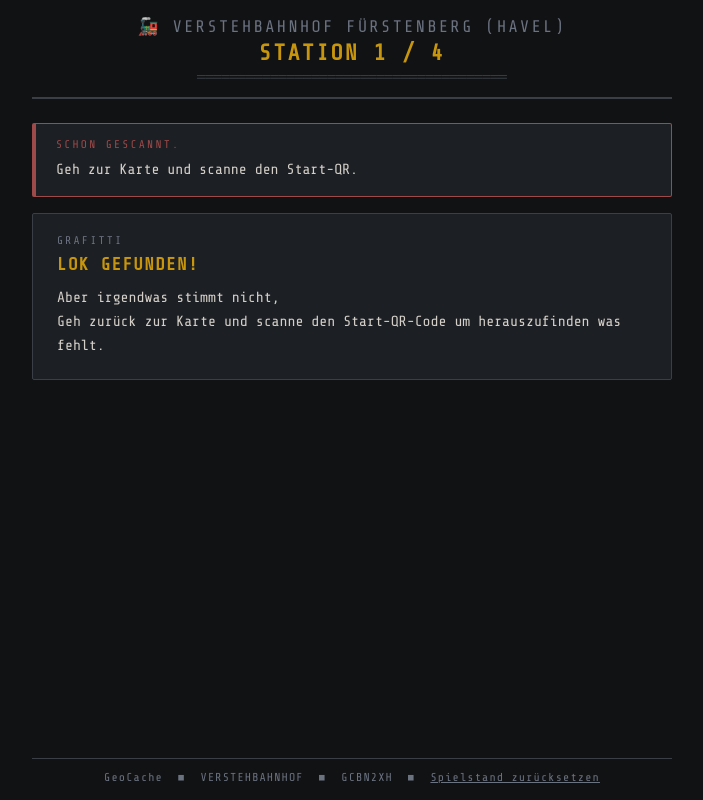
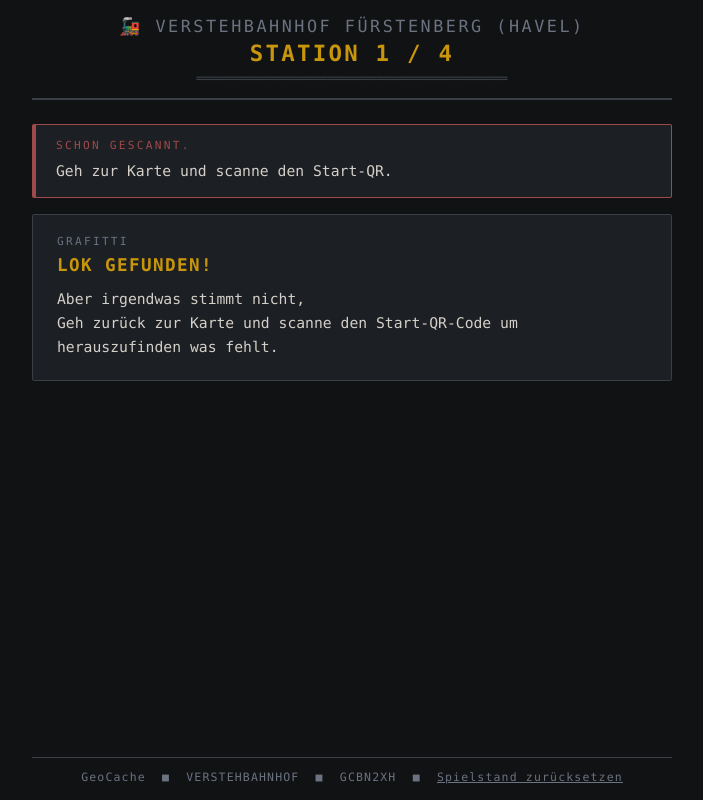
Before and after one commit to KidsLabDe/Verstehbahnhof-Cache, a Flask app: page /aufgabe1 in a window 1280 px wide. Shown: the whole page, without its empty margins (288-991 px from the left). Run offline with Flask 3, Linux system fonts and the light colour scheme.

Commit message:
BFCache-Fix: Reload erzwingen wenn Seite aus Browser-Cache kommt
iOS Safari und Android Chrome liefern Seiten aus dem BFCache ohne
HTTP-Request – no-store-Header werden ignoriert. pageshow-Listener
erzwingt Reload wenn e.persisted, damit QR-Scan immer den aktuellen
Spielstand zeigt.

Außerdem: Google Fonts-Import entfernt, system-monospace-Stack statt
Share Tech Mono (kein externer Request mehr).

Co-Authored-By: Claude Opus 4.6 <noreply@anthropic.com>

```diff
--- a/webseite/templates/base.html
+++ b/webseite/templates/base.html
@@ -5,8 +5,6 @@
   <meta name="viewport" content="width=device-width, initial-scale=1.0">
   <title>{% block title %}Verstehbahnhof{% endblock %}</title>
   <style>
-    @import url('https://fonts.googleapis.com/css2?family=Share+Tech+Mono&display=swap');
-
     *, *::before, *::after { box-sizing: border-box; margin: 0; padding: 0; }
 
     :root {
@@ -24,7 +22,7 @@
     body {
       background: var(--bg);
       color: var(--text);
-      font-family: 'Share Tech Mono', 'Courier New', monospace;
+      font-family: ui-monospace, SFMono-Regular, 'SF Mono', Menlo, Consolas, 'Liberation Mono', monospace;
       min-height: 100vh;
       display: flex;
       flex-direction: column;
@@ -171,5 +169,14 @@
   <footer>
     GeoCache &nbsp;&#x25A0;&nbsp; VERSTEHBAHNHOF &nbsp;&#x25A0;&nbsp; <a href="https://www.geocaching.com/geocache/GCBN2XH" target="_blank" style="color: var(--muted); text-decoration: none;">GCBN2XH</a> &nbsp;&#x25A0;&nbsp; <a href="/reset" style="color: var(--muted); text-decoration: underline;">Spielstand zurücksetzen</a>
   </footer>
+  <script>
+    // iOS Safari und Android Chrome liefern Seiten aus dem BFCache
+    // (Back/Forward Cache) aus, ohne einen HTTP-Request zu machen –
+    // no-store-Header werden dabei ignoriert. Das führt dazu, dass ein
+    // erneuter QR-Scan die veraltete Seite zeigt statt den neuen Spielstand.
+    window.addEventListener('pageshow', function(e) {
+      if (e.persisted) window.location.reload();
+    });
+  </script>
 </body>
 </html>
```
